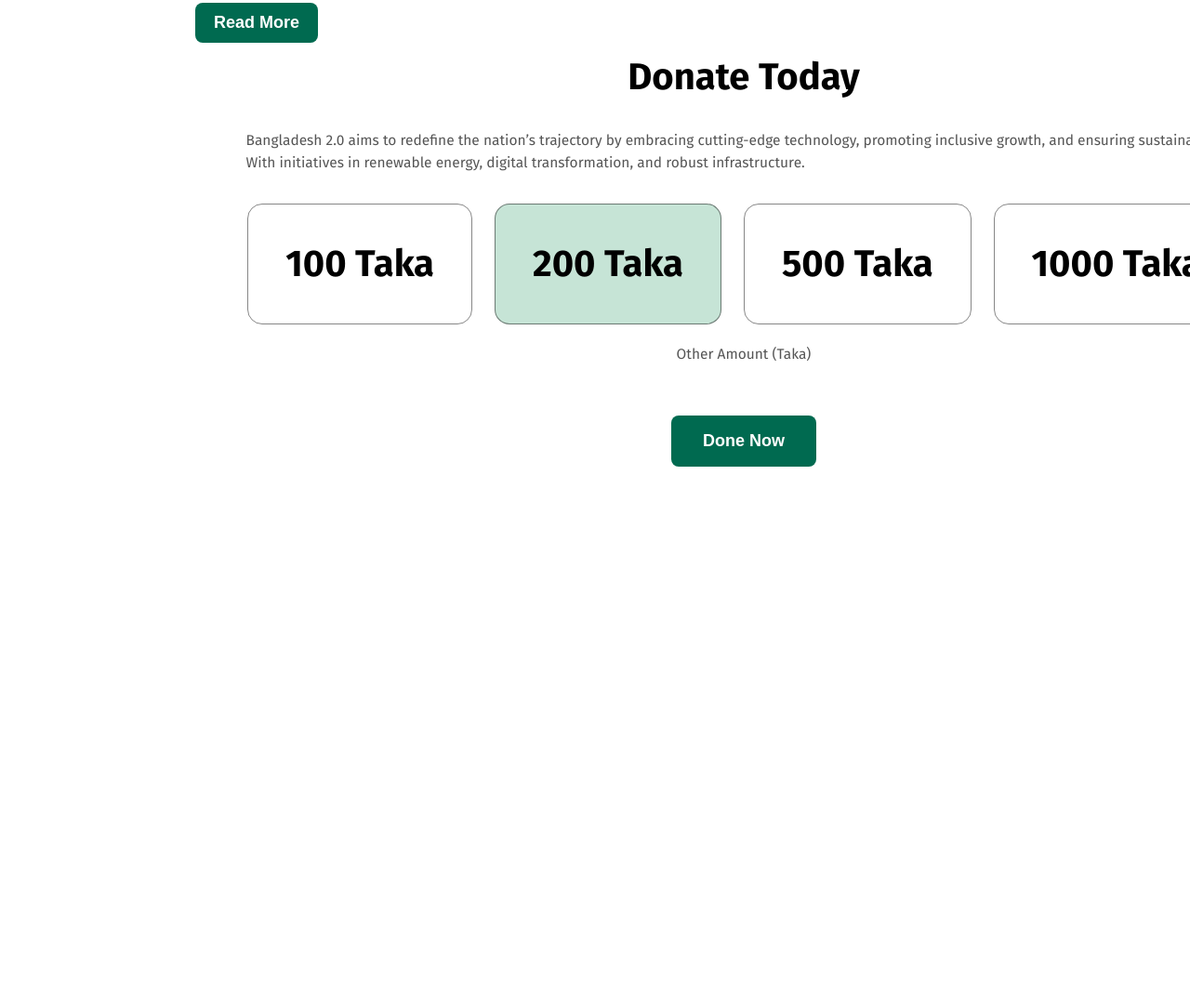
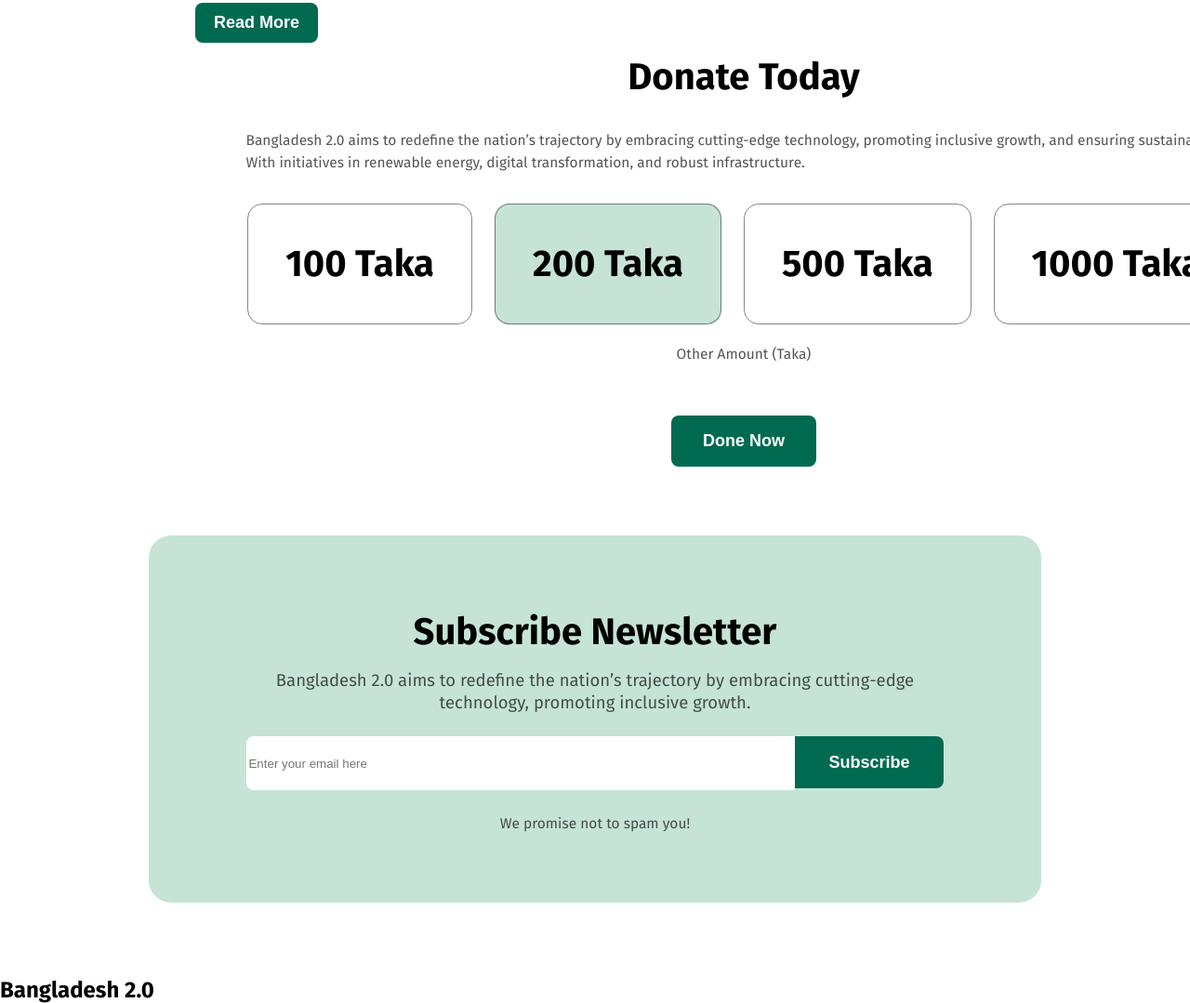
Before and after one commit to mahbubalom7084/ph-assignment-1, a plain HTML site: page index.html in a window 1280 px wide. Shown: the part 2415-3494 px from the top of the page at 93% size. Before the commit the page ends 2951 px from the top, so only its background shows below. Drawn offline with Linux system fonts and the light colour scheme.

Commit message:
added newsletter section

```diff
--- a/index.html
+++ b/index.html
@@ -116,7 +116,25 @@
                 <a href="#"><button class="donate-btn">Done Now</button></a>
             </div>
            </section>
+           <!-- newsletter-section -->
+            <section>
+                <div class="newsletter-content">
+                    <div class="newsletter-part">
+                        <h2 class="newsletter-title">Subscribe Newsletter</h2>
+                        <p class="N-discription">Bangladesh 2.0 aims to redefine the nation’s trajectory by embracing cutting-edge technology, promoting inclusive growth.</p>
+                        <input class="contact" type="email" placeholder="Enter your email here"><a href="#"><button class="news-btn-2">Subscribe</button></a>
+                        <p>We promise not to spam you!</p>
+                    </div>
+                </div>
+            </section>
     </main>
-    <footer></footer>
+    <footer>
+        <section>
+                 <div class="footer-content">
+                    <h2 class="">Bangladesh 2.0</h2>
+                    <i class=""></i>
+                 </div>
+        </section>
+    </footer>
 </body>
 </html>
--- a/style.css
+++ b/style.css
@@ -10,12 +10,6 @@
   body {
     font-family: "Fira Sans", serif;
     font-style: normal;
-
-
-    /* font-size: 700;
-    line-height: 1.6;
-    background-color: #;
-    /* margin: 1rem 2rem; */ */
   }
 
   /* share-style */
@@ -337,3 +331,57 @@ nav{
     margin-top: 32px;
 
   }
+
+  /* newsletter-section */
+  .newsletter-content{
+    display: flex;
+    justify-content: center;
+    align-items: center;
+    flex-direction: column;
+    background-color: #C6E4D6;
+    border-radius: 24px;
+    margin: 80px 160px;
+    height: 395px;
+  }
+
+  .newsletter-part{
+    margin: 80px 265px;
+    width: 750px;
+    height: 235px;
+    text-align: center;
+  }
+
+  .newsletter-title{
+    font-weight: 700;
+    font-size: 40px;
+
+  }
+
+  .N-discription{
+    margin-top: 16px;
+    font-size: 18.5px;
+  }
+
+  .contact{
+    width: 586px;
+    height: 56px;
+    /* border-top-left-right-radius: 24px; */
+    border-top-left-radius: 8px;
+    border-bottom-left-radius:8px;
+    border: none;
+    margin: 24px 0px;
+  }
+
+  .news-btn-2{
+    height: 56px;
+    margin: 23px 0px;
+    border-top-right-radius:8px;
+    border-bottom-right-radius:8px;
+    color:#FFFFFF ;
+    background-color: #006A50 ;
+    border: none;
+    font-weight: 600;
+    font-size: 18px;
+    padding: 17px 36px;
+
+  }
```
